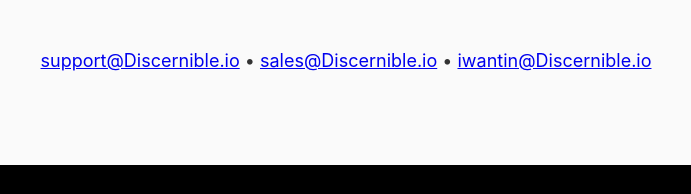
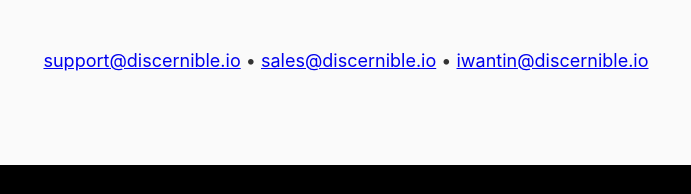
Before and after one commit to rodit-org/homepage-discernible-io, a website: page public/index.html in a window 1280 px wide. Shown: the part 4573-4767 px from the top of the page, 294-985 px from the left. Drawn offline with Linux system fonts and the light colour scheme.

Commit message:
fix: correct email domain capitalization to lowercase

```diff
--- a/public/index.html
+++ b/public/index.html
@@ -169,9 +169,9 @@
             <section id="contact" class="contact">
                 <h2 class="section-title">Get In Touch</h2>
                 <p class="about-text" style="text-align: center; margin-bottom: 1.5rem;">
-                    <a href="mailto:support@Discernible.io">support@Discernible.io</a> •
-                    <a href="mailto:sales@Discernible.io">sales@Discernible.io</a> •
-                    <a href="mailto:iwantin@Discernible.io">iwantin@Discernible.io</a>
+                    <a href="mailto:support@discernible.io">support@discernible.io</a> •
+                    <a href="mailto:sales@discernible.io">sales@discernible.io</a> •
+                    <a href="mailto:iwantin@discernible.io">iwantin@discernible.io</a>
                 </p>
             </section>
         </main>
@@ -182,7 +182,7 @@
                 <div class="footer-links">
                     <a href="https://x.com/Dscernble" target="_blank" rel="noopener">X</a>
                     <a href="https://dev.to/discernible-io/rich-online-digital-tokens-whitepaper-1gpg" target="_blank" rel="noopener">Whitepaper</a>
-                    <a href="mailto:support@Discernible.io">Support</a>
+                    <a href="mailto:support@discernible.io">Support</a>
                 </div>
             </div>
         </footer>
```
